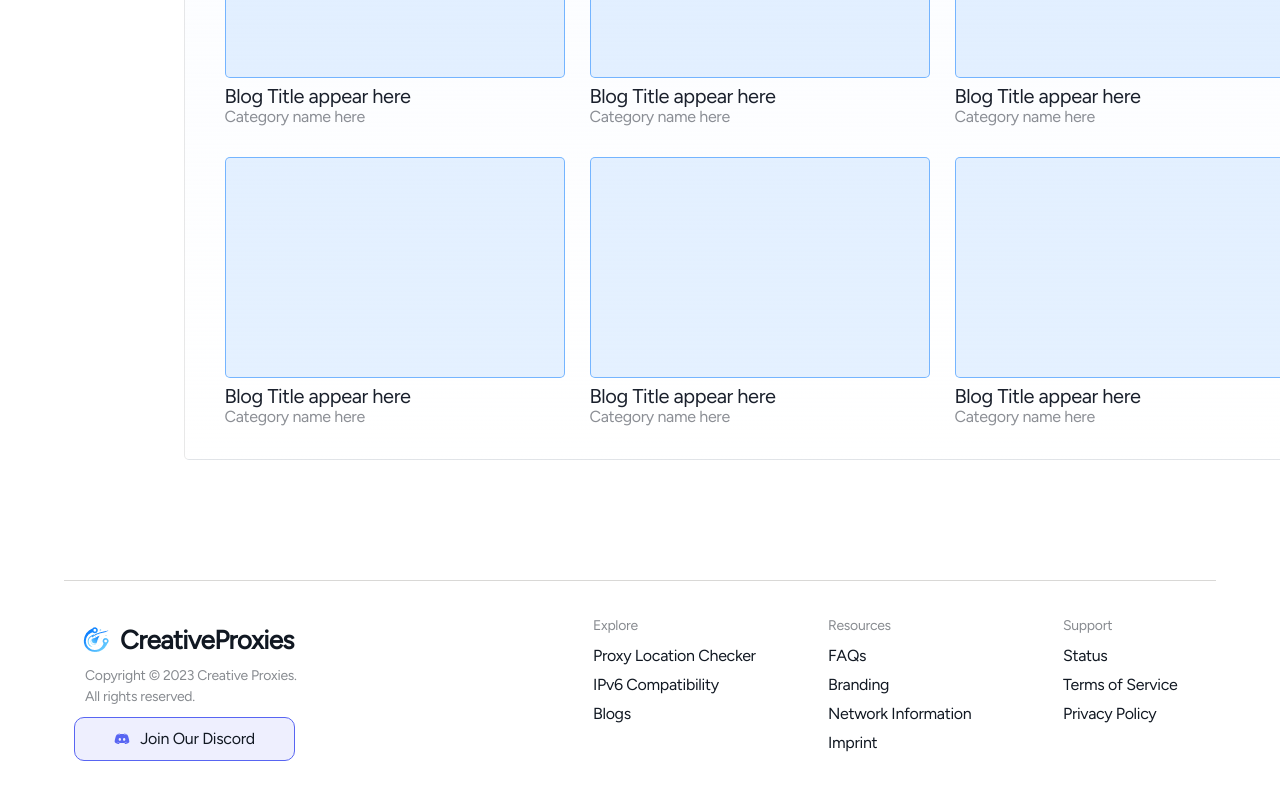
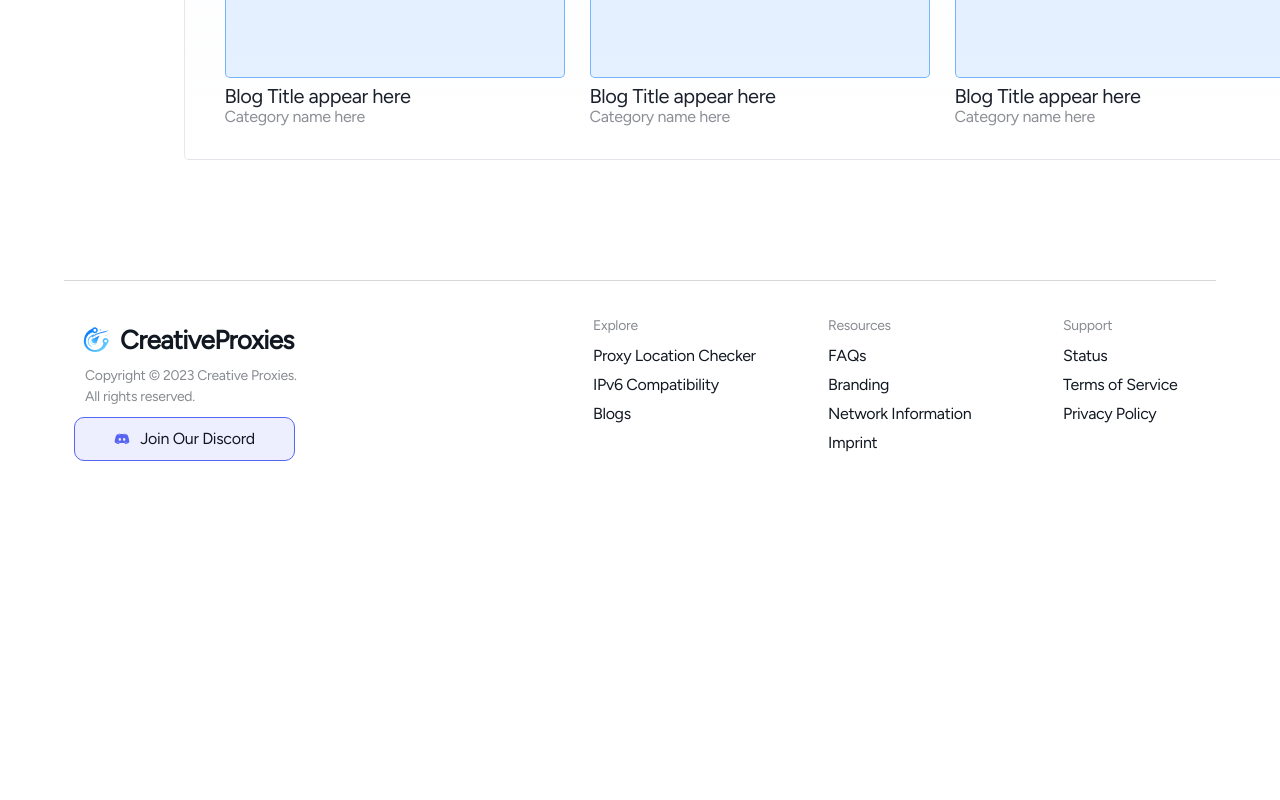
Before and after one commit to tarunksao/flamecloud-frontend-replica, a React (Create React App) app: page / in a window 1280 px wide. Shown: the part 4205-5005 px from the top of the page. After the commit the page ends 4723 px from the top, so only its background shows below. Built offline with nearby package versions, Linux system fonts and the light colour scheme.

Commit message:
Corrected CSS

```diff
--- a/src/Data/data.js
+++ b/src/Data/data.js
@@ -36,7 +36,4 @@ export const blogBox = [
     { id:4, title:'Blog Title appear here', content:'Category name here' },
     { id:5, title:'Blog Title appear here', content:'Category name here' },
     { id:6, title:'Blog Title appear here', content:'Category name here' },
-    { id:7, title:'Blog Title appear here', content:'Category name here' },
-    { id:8, title:'Blog Title appear here', content:'Category name here' },
-    { id:9, title:'Blog Title appear here', content:'Category name here' },
 ]
```
